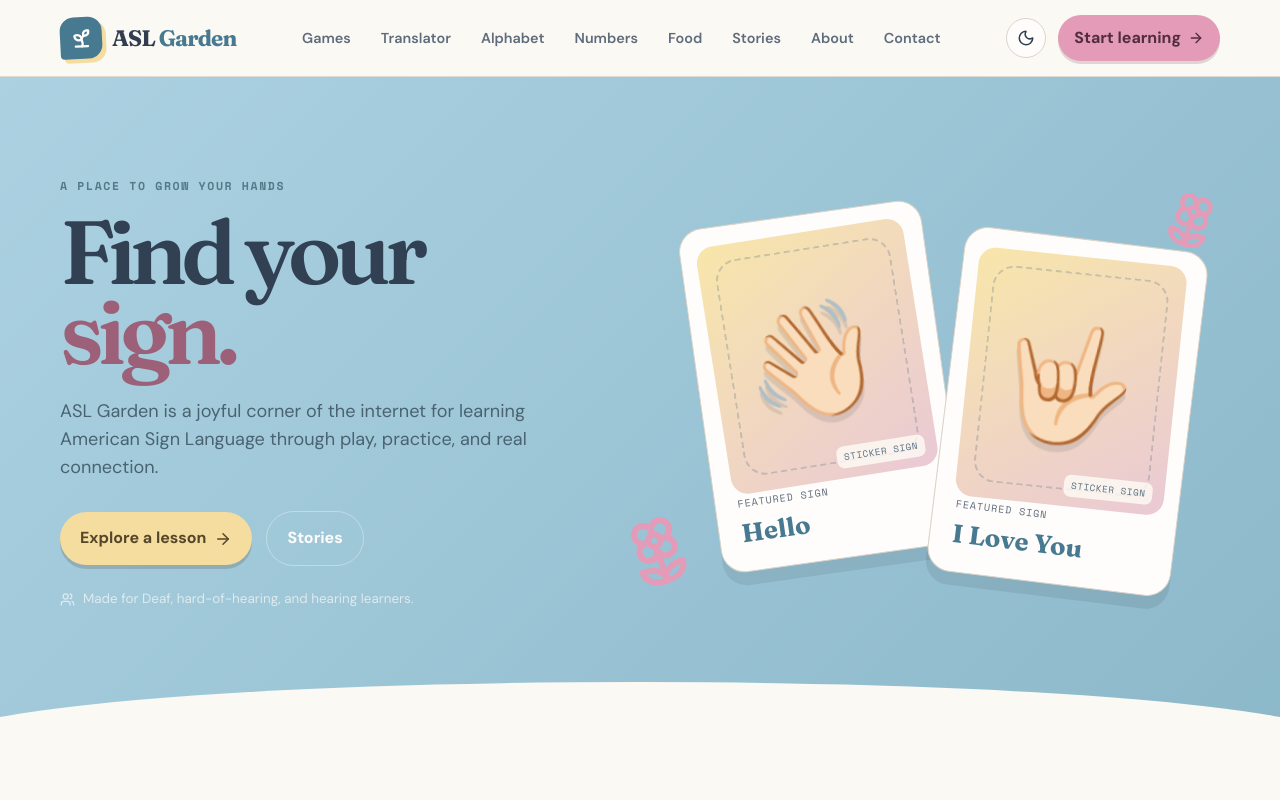
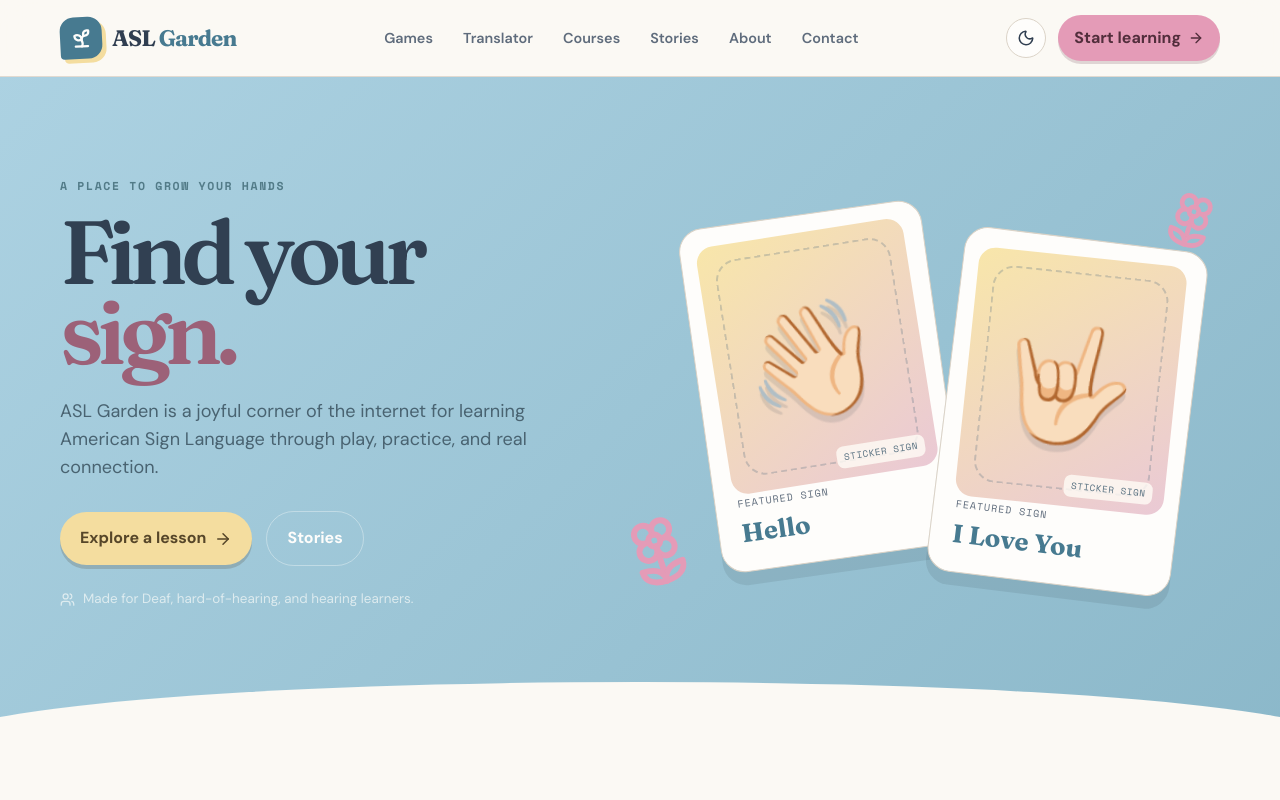
Before and after one commit to themoonkeeperr-dot/ASL-garden-Netlify, a React (Vite) app: page / in a window 1280 px wide. Shown: the top 800 px of the page. Built offline with nearby package versions, Linux system fonts and the light colour scheme.

Commit message:
Update App.tsx

```diff
--- a/src/App.tsx
+++ b/src/App.tsx
@@ -126,9 +126,7 @@ function Header() {
   const links = [
     { href: '/games', label: 'Games' },
     { href: '/lookup', label: 'Translator' },
-    { href: '/reference', label: 'Alphabet' },
-    { href: '/numbers', label: 'Numbers' },
-    { href: '/fruits-vegetables', label: 'Food' },
+    { href: '/courses', label: 'Courses' },
     { href: '/stories', label: 'Stories' },
     { href: '/about', label: 'About' },
     { href: '/contact', label: 'Contact' },
@@ -154,7 +152,7 @@ function Header() {
           <button type="button" className="theme-toggle" onClick={toggleTheme} aria-label={`Switch to ${theme === 'light' ? 'dark' : 'light'} mode`}>
             {theme === 'light' ? <Moon size={18} /> : <Sun size={18} />}
           </button>
-          <a href={`${import.meta.env.BASE_URL}#learning-paths`} className="header-cta" onClick={() => setOpen(false)}>Start learning <ArrowRight size={16} /></a>
+          <a href="/#learning-paths" className="header-cta" onClick={() => setOpen(false)}>Start learning <ArrowRight size={16} /></a>
           <button type="button" className="menu-button" aria-label={open ? 'Close menu' : 'Open menu'} aria-expanded={open} onClick={() => setOpen((value) => !value)}>
             {open ? <X size={25} /> : <Menu size={25} />}
           </button>
```
